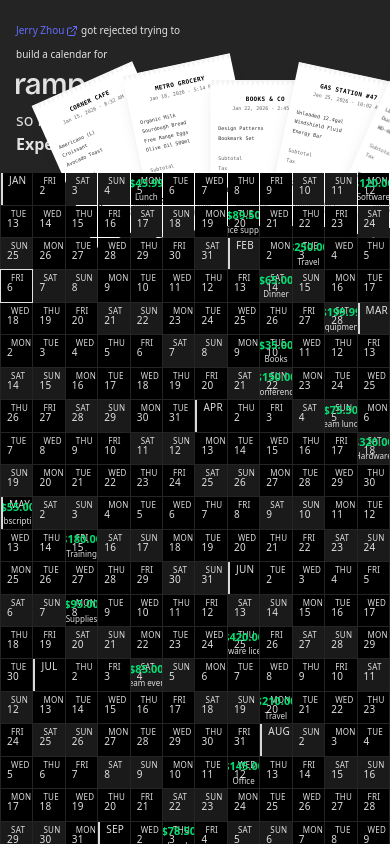
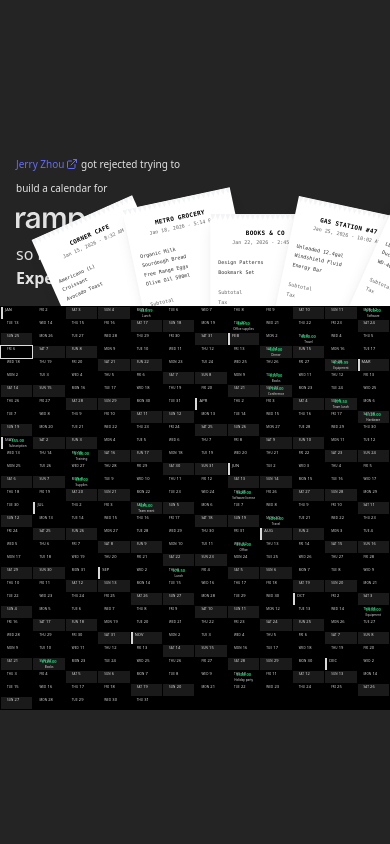
Before and after one commit to jerryzhou196/the-ramp-calendar, a React (Vite) app in the folder frontend/: page / in a window 390 px wide. Shown: the top 844 px of the page. Built offline with nearby package versions, Linux system fonts and the light colour scheme.

Commit message:
refactor(year-calendar) - enhance DayCell component to accept dynamic font sizes and implement responsive design for better mobile support

```diff
--- a/frontend/src/components/year-calendar.tsx
+++ b/frontend/src/components/year-calendar.tsx
@@ -90,11 +90,20 @@ const monthShort = [
 
 const dayOfWeekShort = ["SUN", "MON", "TUE", "WED", "THU", "FRI", "SAT"];
 
+interface FontSizes {
+  label: number;
+  dayOfWeek: number;
+  expenseAmount: number;
+  expenseDesc: number;
+  padding: string;
+}
+
 interface DayCellProps {
   day: DayData | null;
   index: number;
   isMobile: boolean;
   todayKey: string;
+  fontSizes: FontSizes;
 }
 
 export function formatDateKey(date: Date): string {
@@ -104,7 +113,7 @@ export function formatDateKey(date: Date): string {
   return `${y}-${m}-${d}`;
 }
 
-function DayCell({ day, index, isMobile, todayKey }: DayCellProps) {
+function DayCell({ day, index, isMobile, todayKey, fontSizes }: DayCellProps) {
   if (day === null) {
     // Empty cell for days before January 1st or after December 31st
     return (
@@ -145,12 +154,21 @@ function DayCell({ day, index, isMobile, todayKey }: DayCellProps) {
       title={date.toDateString()}
     >
       {isFirstOfMonth ? (
-        <div className="absolute top-0 left-0 bg-foreground text-background text-[10px] leading-none uppercase tracking-wide px-1.5 py-0.5">
+        <div
+          className="absolute top-0 left-0 bg-foreground text-background leading-none uppercase tracking-wide"
+          style={{ fontSize: `${fontSizes.label}px`, padding: fontSizes.padding }}
+        >
           {monthShort[date.getMonth()]}
         </div>
       ) : (
-        <div className="absolute top-0 left-0 bg-foreground text-background text-[10px] leading-none uppercase tracking-wide px-1.5 py-0.5">
-          <span className="ml-1 text-[8px] uppercase">{dayOfWeekShort[date.getDay()]}</span> {date.getDate()}
+        <div
+          className="absolute top-0 left-0 bg-foreground text-background leading-none uppercase tracking-wide"
+          style={{ fontSize: `${fontSizes.label}px`, padding: fontSizes.padding }}
+        >
+          <span className="ml-1 uppercase" style={{ fontSize: `${fontSizes.dayOfWeek}px` }}>
+            {dayOfWeekShort[date.getDay()]}
+          </span>{" "}
+          {date.getDate()}
         </div>
       )}
 
@@ -158,10 +176,10 @@ function DayCell({ day, index, isMobile, todayKey }: DayCellProps) {
       {expense && (
         <div className="absolute inset-0 flex items-center justify-center">
           <div className="text-center">
-            <div className="text-[11px] font-semibold text-green-400">
+            <div className="font-semibold text-green-400" style={{ fontSize: `${fontSizes.expenseAmount}px` }}>
               ${expense.amount.toFixed(2)}
             </div>
-            <div className="text-[8px] text-muted-foreground truncate max-w-full px-1">
+            <div className="text-muted-foreground truncate max-w-full px-1" style={{ fontSize: `${fontSizes.expenseDesc}px` }}>
               {expense.description}
             </div>
           </div>
@@ -169,6 +187,51 @@ function DayCell({ day, index, isMobile, todayKey }: DayCellProps) {
       )}
     </div>
   );
+}
+
+/** Reference cell width (px) at which base font sizes apply */
+const BASE_CELL_WIDTH = 80;
+const MIN_SCALE = 0.4;
+const MAX_SCALE = 1.6;
+
+function useCellFontSizes(gridRef: React.RefObject<HTMLDivElement | null>) {
+  const [fontSizes, setFontSizes] = React.useState<FontSizes>({
+    label: 10,
+    dayOfWeek: 8,
+    expenseAmount: 11,
+    expenseDesc: 8,
+    padding: "2px 6px",
+  });
+  const [isMobile, setIsMobile] = React.useState(false);
+
+  React.useEffect(() => {
+    const el = gridRef.current;
+    if (!el) return;
+
+    const update = () => {
+      const width = el.getBoundingClientRect().width;
+      const cellWidth = width / 12;
+      const scale = Math.max(MIN_SCALE, Math.min(MAX_SCALE, cellWidth / BASE_CELL_WIDTH));
+
+      setFontSizes({
+        label: Math.round(10 * scale),
+        dayOfWeek: Math.round(8 * scale),
+        expenseAmount: Math.round(11 * scale),
+        expenseDesc: Math.round(8 * scale),
+        padding: `${Math.round(2 * scale)}px ${Math.round(6 * scale)}px`,
+      });
+      setIsMobile(width < 640);
+    };
+
+    const observer = new ResizeObserver(update);
+    observer.observe(el);
+    // Initial measurement
+    update();
+
+    return () => observer.disconnect();
+  }, [gridRef]);
+
+  return { fontSizes, isMobile };
 }
 
 export function YearCalendar({
@@ -180,18 +243,21 @@ export function YearCalendar({
 }) {
   const todayKey = formatDateKey(new Date());
   const days = generateYearDays(year, EXPENSES);
-
-  const [isMobile, ] = React.useState<boolean>(false);
+  const gridRef = React.useRef<HTMLDivElement>(null);
+  const { fontSizes, isMobile } = useCellFontSizes(gridRef);
 
   return (
     <div className="animate-fade-in">
       <CalendarHeader />
       <div
-          className="grid bg-border dark:!bg-[hsl(0,0%,12%)] p-px"
+          ref={gridRef}
+          className="relative grid bg-border dark:!bg-[hsl(0,0%,12%)] p-px"
           style={{
             gridTemplateColumns: `repeat(12, 1fr)`,
             gridAutoRows: isMobile ? `12px` : "auto",
             gap: "1px",
+            zIndex: 10,
+            backgroundColor: "black",
           }}
         >
           {days.map((day, index) => (
@@ -201,6 +267,7 @@ export function YearCalendar({
               index={index}
               isMobile={isMobile}
               todayKey={todayKey}
+              fontSizes={fontSizes}
             />
           ))}
       </div>
```
